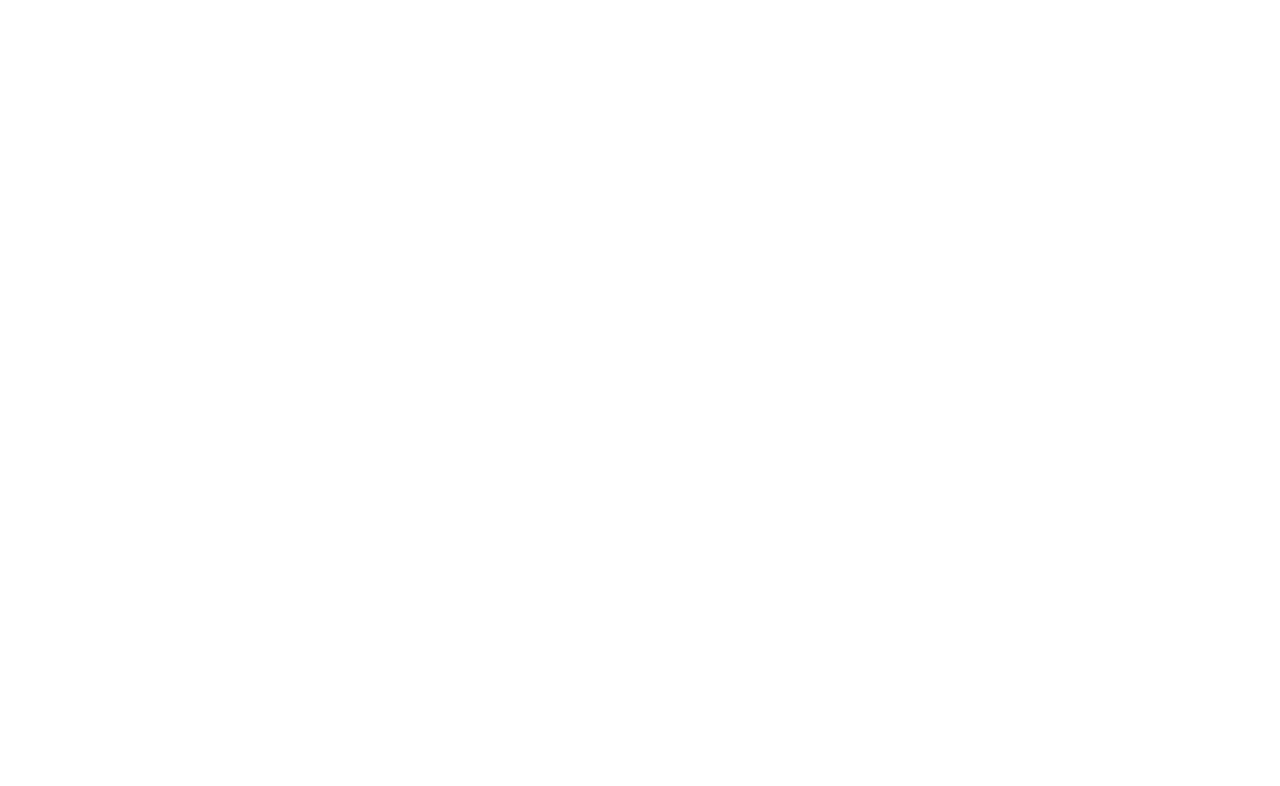
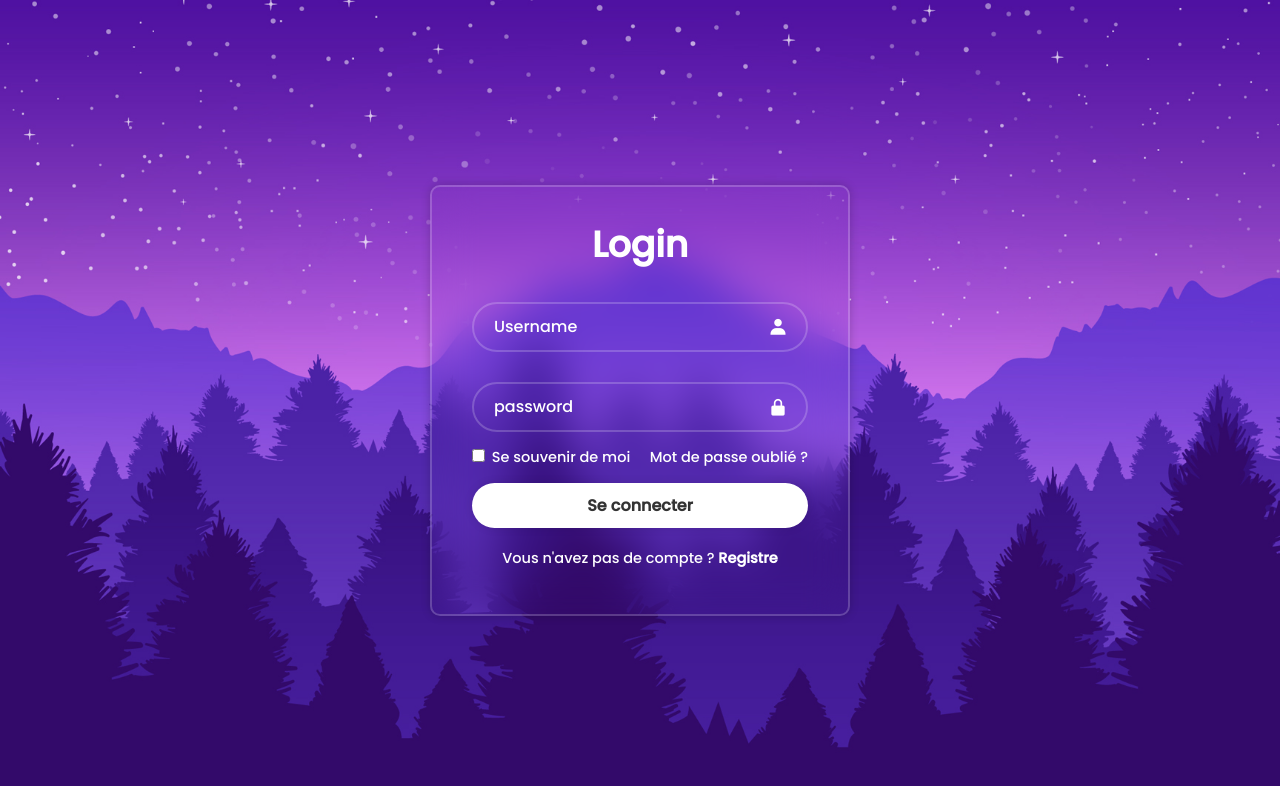
Before and after one commit to KayzerCs/Login-Page, a plain HTML site: page index.html in a window 1280 px wide. Drawn offline with nearby package versions, Linux system fonts and the light colour scheme.

Commit message:
Login Page

```diff
--- a/index.html
+++ b/index.html
@@ -6,10 +6,35 @@
     <meta name="viewport" content="width=device-width, initial-scale=1.0">
     <title>Login Page</title>
 
+    <link href='https://unpkg.com/boxicons@2.1.4/css/boxicons.min.css' rel='stylesheet'>
     <link rel="stylesheet" href="style.css">
 </head>
 
 <body>
+    <div class="wrapper">
+        <form action="">
+            <h1>Login</h1>
+            <div class="input-box">
+                <input type="text" placeholder="Username" required>
+                <i class='bx bxs-user'></i>
+            </div>
+            <div class="input-box">
+                <input type="password" placeholder="password" required>
+                <i class='bx bxs-lock-alt'></i>
+            </div>
+
+            <div class="remember-forgot">
+                <label><input type="checkbox"> Se souvenir de moi</label>
+                <a href="#">Mot de passe oublié ?</a>
+            </div>
+
+            <button type="submit" class="btn">Se connecter</button>
+
+            <div class="register-link">
+                <p>Vous n'avez pas de compte ? <a href="#">Registre</a></p>
+            </div>
+        </form>
+    </div>
 
 </body>
 
--- a/style.css
+++ b/style.css
@@ -0,0 +1,118 @@
+@font-face {
+    font-family: "Poppins";
+    src: url(./font/Poppins-Medium.ttf);
+}
+
+* {
+    margin: 0;
+    padding: 0;
+    box-sizing: border-box;
+    font-family: "Poppins", sans-serif;
+}
+
+body {
+    display: flex;
+    justify-content: center;
+    align-items: center;
+    min-height: 100vh;
+    background: url(./img/img.jpg) center/cover;
+}
+
+.wrapper {
+    width: 420px;
+    background: transparent;
+    border: 2px solid rgba(255, 255, 255, .2);
+    backdrop-filter: blur(20px);
+    box-shadow: 0 0 10px rgba(0, 0, 0, .2);
+    color: #fff;
+    border-radius: 10px;
+    padding: 30px 40px;
+}
+
+.wrapper h1 {
+    font-size: 36px;
+    text-align: center;
+}
+
+.wrapper .input-box {
+    position: relative;
+    width: 100%;
+    height: 50px;
+    margin: 30px 0;
+}
+
+.input-box input {
+    width: 100%;
+    height: 100%;
+    background: transparent;
+    border: none;
+    outline: none;
+    border: 2px solid rgba(255, 255, 255, .2);
+    border-radius: 40px;
+    font-size: 16px;
+    color: #fff;
+    padding: 20px 45px 20px 20px;
+}
+
+.input-box input::placeholder {
+    color: #fff;
+}
+
+.input-box i {
+    position: absolute;
+    right: 20px;
+    top: 50%;
+    transform: translateY(-50%);
+    font-size: 20px;
+}
+
+.wrapper .remember-forgot {
+    display: flex;
+    justify-content: space-between;
+    font-size: 14.5px;
+    margin: -15px 0 15px;
+}
+
+.remember-forgot label input {
+    accent-color: #fff;
+    margin-right: 3px;
+}
+
+.remember-forgot a {
+    color: #fff;
+    text-decoration: none;
+}
+
+.remember-forgot a:hover {
+    text-decoration: underline;
+}
+
+.wrapper .btn {
+    width: 100%;
+    height: 45px;
+    background: #fff;
+    border: none;
+    outline: none;
+    border-radius: 40px;
+    box-shadow: 0 0 10px rgba(0, 0, 0, .1);
+    cursor: pointer;
+    font-size: 16px;
+    color: #333;
+    font-weight: 600;
+}
+
+.wrapper .register-link {
+    font-size: 14.5px;
+    text-align: center;
+    margin: 20px 0 15px;
+}
+
+.register-link p a {
+    color: #fff;
+    text-decoration: none;
+    font-weight: 600;
+}
+
+.register-link p a:hover {
+    text-decoration: underline;
+}
```
Also changed, not shown: font/Poppins-Medium.ttf (added), img/img.jpg (added).
